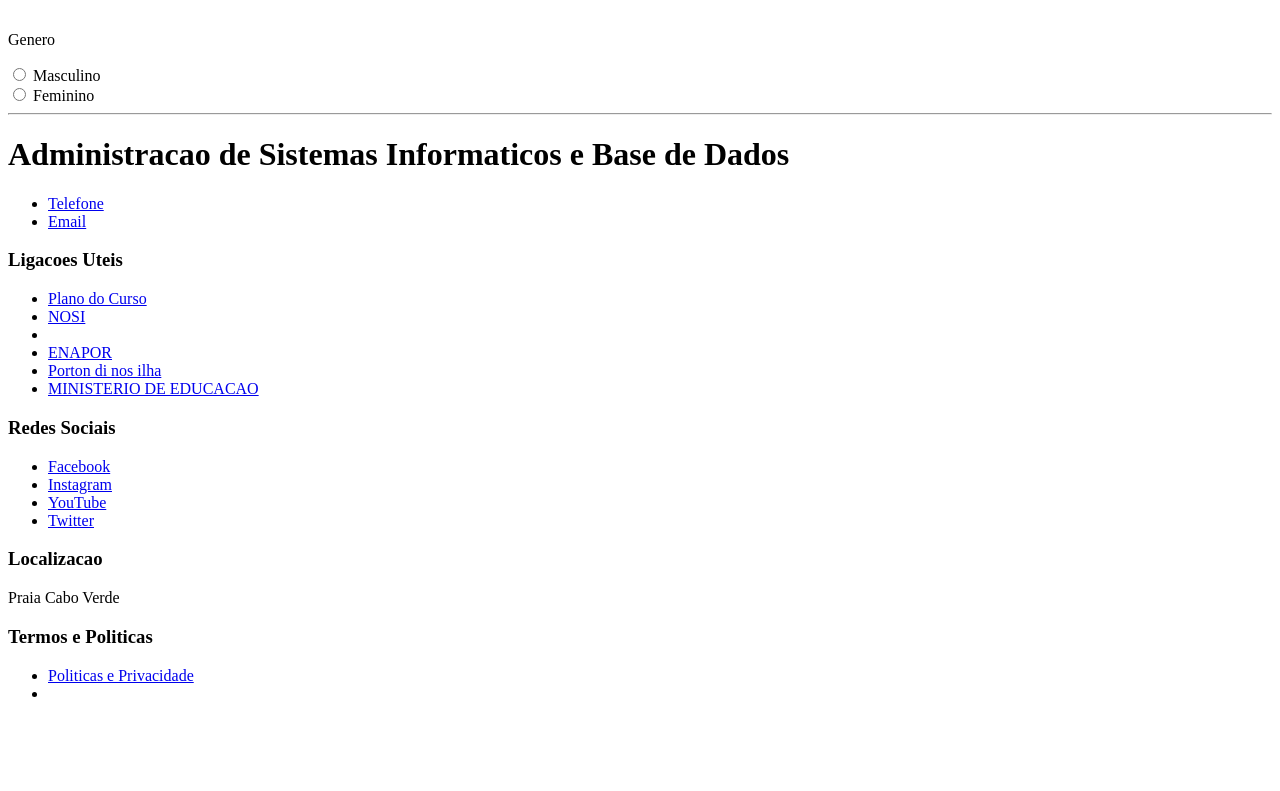
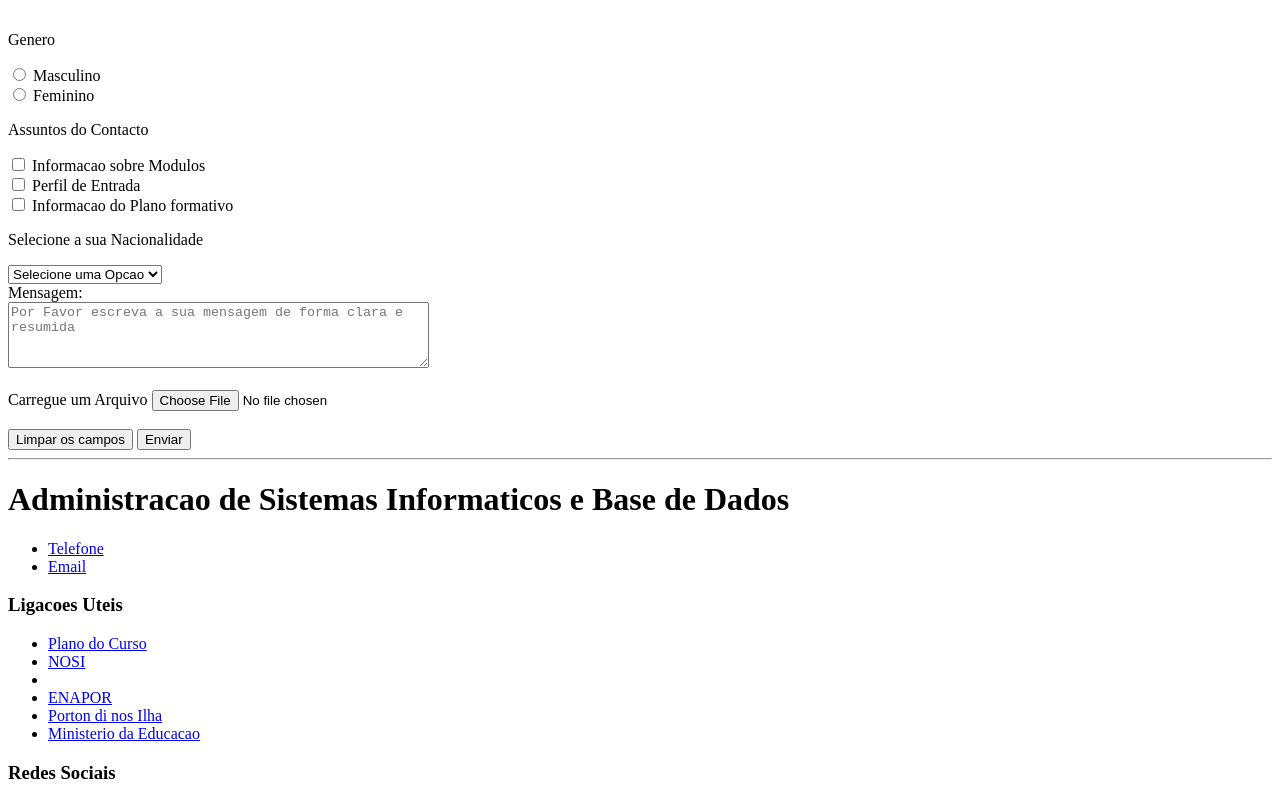
Before and after one commit to Pedroboot/asibd-pa, a plain HTML site: page index.html in a window 1280 px wide. Shown: the part 1589-2380 px from the top of the page. Before the commit the page ends 2308 px from the top, so only its background shows below. Drawn offline with Linux system fonts and the light colour scheme.

Commit message:
New Forms Elements

```diff
--- a/index.html
+++ b/index.html
@@ -94,6 +94,44 @@
                   <label for="female">Feminino</label><br>
 		 </div>
 
+		 <div>
+		  <p>Assuntos do Contacto</p>
+		  <input type="checkbox" id="info_modules" name="summary" value="Informacao sobre Modulos">
+		  <label for="info_modules"> Informacao sobre Modulos</label><br>
+		  <input type="checkbox" id="entry_perfil" name="summary" value="Perfil de entrada">
+		  <label for="entry_perfil">Perfil de Entrada</label><br>
+		  <input type="checkbox" id="program" name="summary" value="Informacao do Plano formativo">
+		  <label for="program">Informacao do Plano formativo</label>
+		 </div>
+
+
+		 <div>
+		  <p>Selecione a sua Nacionalidade</p>
+		  <select ide="nactionality" name="nactionality">
+			<option value="">Selecione uma Opcao</option>
+			<option value="Cabo Verdiano">Cabo Verdiano</option>
+			<option value="Portuguesa">Portuguesa</option>
+			<option value="Frances">Frances</option>
+			<option value="Brasileiro">Brasileiro</option>
+			<option value="Americano">Americano</option>
+		  </select>
+		 </div>
+
+		 <div>
+		   <label for="message">Mensagem:</label><br>
+		   <textarea id="message" name="message" rows="4" cols="50" placeholder="Por Favor escreva a sua mensagem de forma clara e resumida"></textarea><br><br>
+		 </div>
+
+		 <div>
+		  <label for="attachement">Carregue um Arquivo</label>
+		  <input type="file" id="attachement" name="attachement"><br><br>
+		 </div>
+
+		 <div>
+		  <input type="reset" value="Limpar os campos">
+		  <input type="submit" value="Enviar">
+		 </div>
+
 		</form>
 	       </div>
 	  </div>
@@ -121,8 +159,8 @@
 		<li><a href="./resources/docs/planos.pdf" download="planos.pdf">Plano do Curso</li>
 		<li><a href="https://www.nosi.cv">NOSI</a><li>
 		<li><a href="https://www.Enapor.cv">ENAPOR</a></li>
-		<li><a href="https://www.portondinosilha.cv">Porton di nos ilha</a></li>
-		<li><a href="https://minedu.gov.cv">MINISTERIO DE EDUCACAO<a/></li>
+		<li><a href="https://www.portondinosilha.cv">Porton di nos Ilha</a></li>
+		<li><a href="https://minedu.gov.cv">Ministerio da Educacao<a/></li>
 		</ul>
 	      </div>
 	       <div>
```
